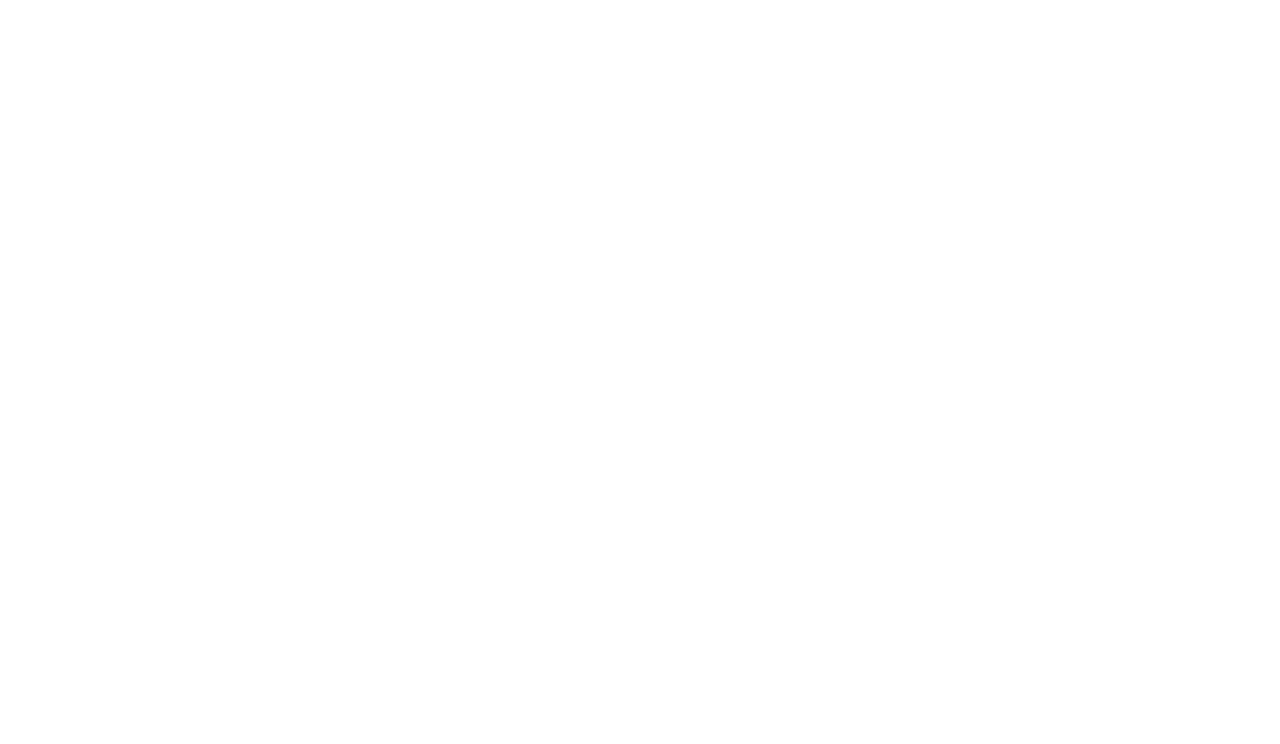
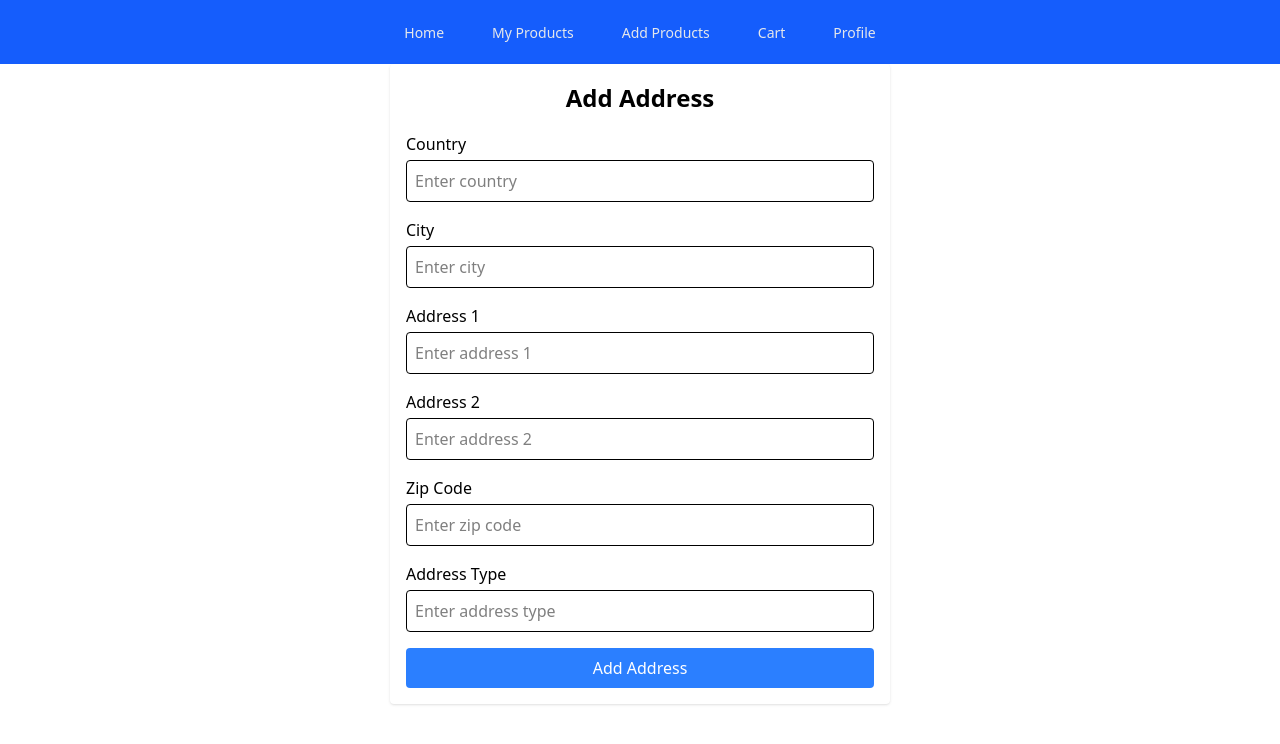
Before and after one commit to lincyrajasekaran3/Ecommerce_Follow_Along, a React (Vite) app in the folder frontend/frontend/: page /create-address in a window 1280 px wide. Before the commit this address had no page. Shown: the top 744 px of the page. Built offline with nearby package versions, Linux system fonts and the light colour scheme.

Commit message:
milestone 21

```diff
--- a/frontend/frontend/src/App.jsx
+++ b/frontend/frontend/src/App.jsx
@@ -2,7 +2,7 @@
 
 import './App.css';
 import React from 'react';
-import {Login,Signup,Home, CreateProduct, MyProducts, Cart, ProductDetails, Profile} from "./Routes/Routes"
+import {Login,Signup,Home, CreateProduct, MyProducts, Cart, ProductDetails, Profile, CreateAddress} from "./Routes/Routes"
 import { BrowserRouter, Routes, Route } from "react-router-dom";
 function App() {
   return (
@@ -18,6 +18,7 @@
     <Route path="/cart" element={<Cart/>} />
     <Route path="/product/:id" element={<ProductDetails />} />
     <Route path="/profile" element={<Profile />} />
+    <Route path='/create-address' element={<CreateAddress/>} />
     </Routes>
     </BrowserRouter>
   );
--- a/frontend/frontend/src/Routes/Routes.jsx
+++ b/frontend/frontend/src/Routes/Routes.jsx
@@ -6,4 +6,5 @@
 import Cart from "../pages/cart.jsx";
 import ProductDetails from "../pages/productDetails.jsx";
 import Profile from "../pages/profile.jsx";
-export { Login,Signup,Home, CreateProduct, MyProducts, Cart, ProductDetails, Profile}
+import CreateAddress from "../pages/createAddress.jsx";
+export { Login,Signup,Home, CreateProduct, MyProducts, Cart, ProductDetails, Profile, CreateAddress}
--- /dev/null
+++ b/frontend/frontend/src/pages/createAddress.jsx
@@ -0,0 +1,130 @@
+/* eslint-disable no-unused-vars */
+import React, { useState } from "react";
+import axios from "axios";
+import { useNavigate } from "react-router-dom";
+import Nav from "../components/nav";
+
+const CreateAddress = () => {
+    const navigate = useNavigate();
+
+    const [country, setCountry] = useState("");
+    const [city, setCity] = useState("");
+    const [address1, setAddress1] = useState("");
+    const [address2, setAddress2] = useState("");
+    const [zipCode, setZipCode] = useState("");
+    const [addressType, setAddressType] = useState("");
+
+    const handleSubmit = async (e) => {
+        e.preventDefault();
+        const addressData = {
+            country,
+            city,
+            address1,
+            address2,
+            zipCode,
+            addressType,
+            email: "gowrishvarma@gmail.com"
+        };
+
+        try {
+            const response = await axios.post(
+                "http://localhost:8000/api/v2/user/add-address",
+                addressData,
+                {
+                    headers: { "Content-Type": "application/json" },
+                }
+            );
+            if (response.status === 201) {
+                alert("Address added successfully!");
+                navigate("/profile");
+            }
+        } catch (err) {
+            console.error("Error adding address:", err);
+            alert("Failed to add address. Please check the data and try again.");
+        }
+    };
+
+    return (
+        <>
+            <Nav />
+            <div className="w-[90%] max-w-[500px] bg-white shadow h-auto rounded-[4px] p-4 mx-auto">
+                <h5 className="text-[24px] font-semibold text-center">Add Address</h5>
+                <form onSubmit={handleSubmit}>
+                    <div className="mt-4">
+                        <label className="pb-1 block">Country</label>
+                        <input
+                            type="text"
+                            value={country}
+                            className="w-full p-2 border rounded"
+                            onChange={(e) => setCountry(e.target.value)}
+                            placeholder="Enter country"
+                            required
+                        />
+                    </div>
+                    <div className="mt-4">
+                        <label className="pb-1 block">City</label>
+                        <input
+                            type="text"
+                            value={city}
+                            className="w-full p-2 border rounded"
+                            onChange={(e) => setCity(e.target.value)}
+                            placeholder="Enter city"
+                            required
+                        />
+                    </div>
+                    <div className="mt-4">
+                        <label className="pb-1 block">Address 1</label>
+                        <input
+                            type="text"
+                            value={address1}
+                            className="w-full p-2 border rounded"
+                            onChange={(e) => setAddress1(e.target.value)}
+                            placeholder="Enter address 1"
+                            required
+                        />
+                    </div>
+                    <div className="mt-4">
+                        <label className="pb-1 block">Address 2</label>
+                        <input
+                            type="text"
+                            value={address2}
+                            className="w-full p-2 border rounded"
+                            onChange={(e) => setAddress2(e.target.value)}
+                            placeholder="Enter address 2"
+                        />
+                    </div>
+                    <div className="mt-4">
+                        <label className="pb-1 block">Zip Code</label>
+                        <input
+                            type="number"
+                            value={zipCode}
+                            className="w-full p-2 border rounded"
+                            onChange={(e) => setZipCode(e.target.value)}
+                            placeholder="Enter zip code"
+                            required
+                        />
+                    </div>
+                    <div className="mt-4">
+                        <label className="pb-1 block">Address Type</label>
+                        <input
+                            type="text"
+                            value={addressType}
+                            className="w-full p-2 border rounded"
+                            onChange={(e) => setAddressType(e.target.value)}
+                            placeholder="Enter address type"
+                            required
+                        />
+                    </div>
+                    <button
+                        type="submit"
+                        className="w-full mt-4 bg-blue-500 text-white p-2 rounded"
+                    >
+                        Add Address
+                    </button>
+                </form>
+            </div>
+        </>
+    );
+};
+
+export default CreateAddress;
--- a/frontend/frontend/src/pages/profile.jsx
+++ b/frontend/frontend/src/pages/profile.jsx
@@ -3,7 +3,7 @@
 import React, { useEffect, useState } from "react";
 import AddressCard from "../components/AddressCard";
 import Nav from "../components/nav";
-
+import { useNavigate } from "react-router-dom";
 export default function Profile() {
 	const [personalDetails, setPersonalDetails] = useState({
 		name: "",
@@ -13,7 +13,7 @@
 	});
 
 	const [addresses, setAddresses] = useState([]);
-
+	const navigate = useNavigate();
 	useEffect(() => {
     	fetch(
 			`http://localhost:8000/api/v2/user/profile?email=${"akshara@gmail.com"}`,
@@ -38,6 +38,11 @@
 			})
             .catch((err) => console.log("Fetch error:", err));;
 	}, []);
+
+	const handleAddAddress = () => {
+		navigate("/create-address");
+	};
+
 	return (
 		<>
 			<Nav />
@@ -101,7 +106,9 @@
 							</h1>
 						</div>
 						<div className="w-full h-max p-5">
-							<button className="w-max px-3 py-2 bg-neutral-600 text-neutral-100 rounded-md text-center hover:bg-neutral-100 hover:text-black transition-all duration-100">
+							<button className="w-max px-3 py-2 bg-neutral-600 text-neutral-100 rounded-md text-center hover:bg-neutral-100 hover:text-black transition-all duration-100"
+							onClick={handleAddAddress}
+							>
 								Add Address
 							</button>
 						</div>
```
